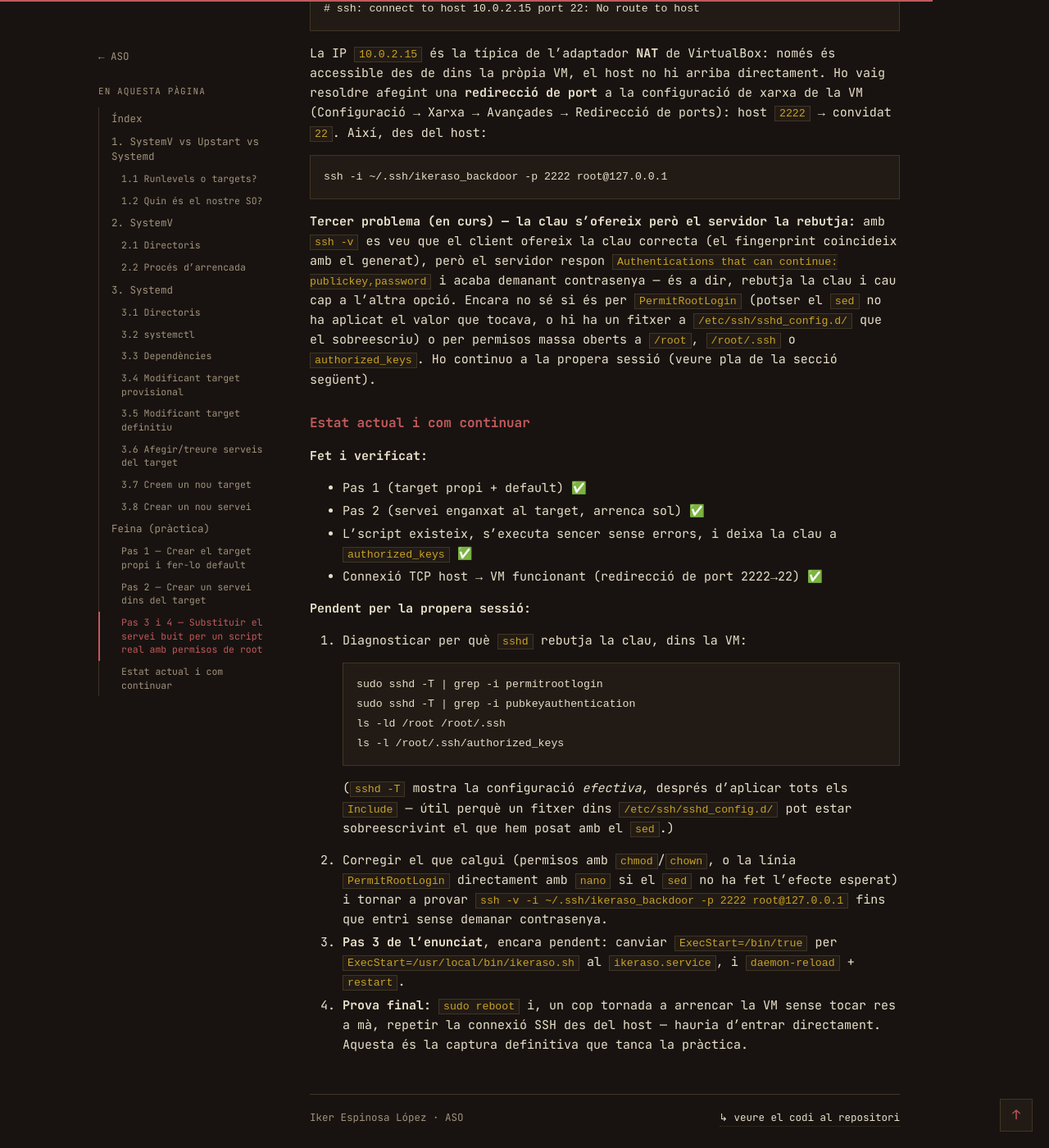
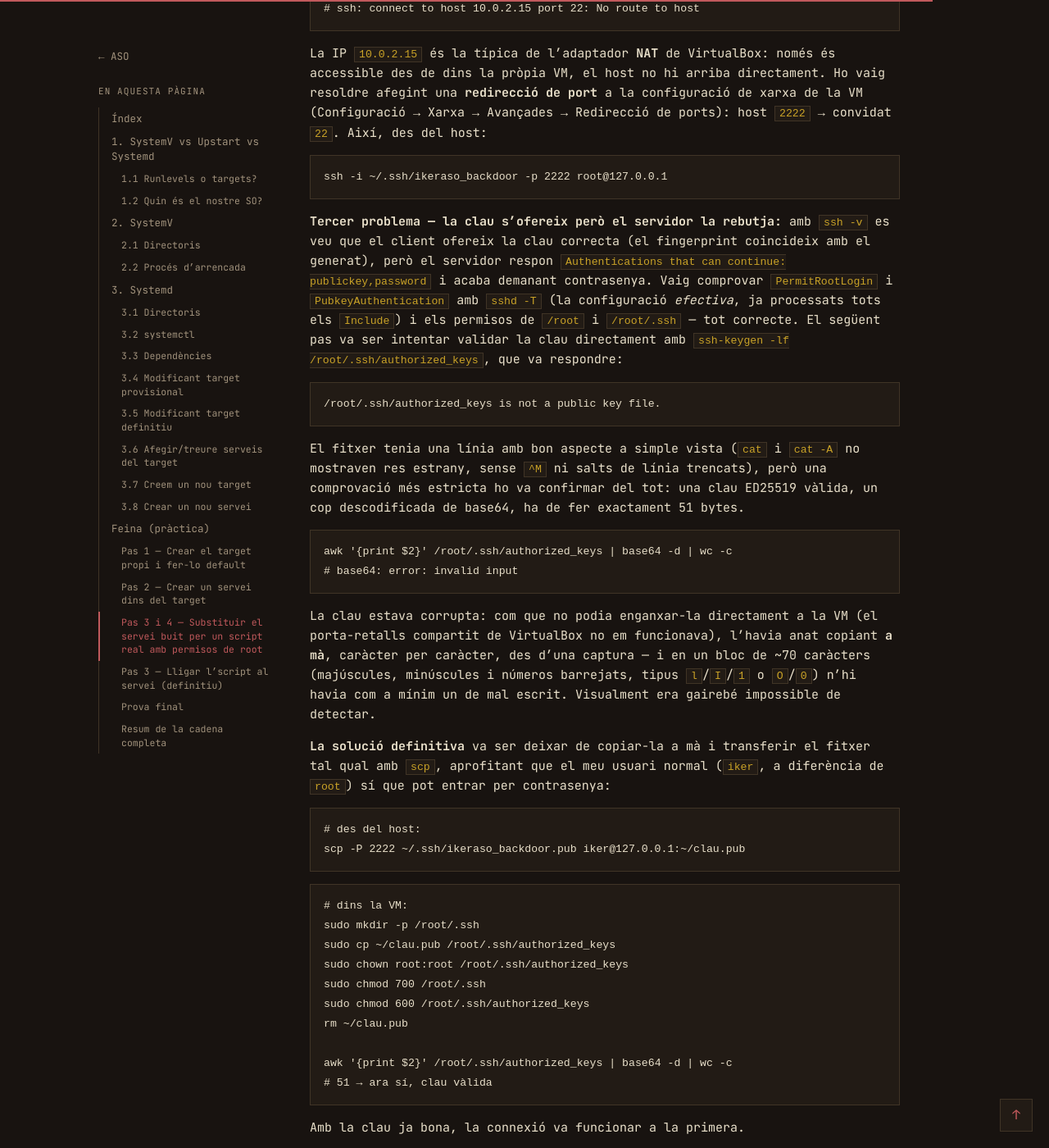
Before and after one commit to ikerespinosalopez/ASO, a Jekyll site: the page built from practiques/01-systemv-upstart-systemd.md, in a window 1280 px wide and 1400 px high, scrolled down 17521 px. Shown: the whole window at 82% size. Built offline with Jekyll 4.4.1, drawn with Linux system fonts in a browser that asks for light colours; some of the changed text lies outside the part shown.

Commit message:
Tanca la pràctica: clau corrupta trobada i resolta, prova final feta
Documenta la causa real del rebuig de la clau (base64 invàlid per
transcripció manual), la solució amb scp, el ExecStart definitiu del
servei, i la captura final: login SSH com a root sense contrasenya
just després d'un reboot sencer. Els 4 punts de l'enunciat queden
demostrats de cap a peu.

Co-Authored-By: Claude Sonnet 5 <noreply@anthropic.com>

````diff
--- a/practiques/01-systemv-upstart-systemd.md
+++ b/practiques/01-systemv-upstart-systemd.md
@@ -534,26 +534,81 @@ La IP `10.0.2.15` és la típica de l'adaptador **NAT** de VirtualBox: només é
 ssh -i ~/.ssh/ikeraso_backdoor -p 2222 root@127.0.0.1
 ```
 
-**Tercer problema (en curs) — la clau s'ofereix però el servidor la rebutja:** amb `ssh -v` es veu que el client ofereix la clau correcta (el fingerprint coincideix amb el generat), però el servidor respon `Authentications that can continue: publickey,password` i acaba demanant contrasenya — és a dir, rebutja la clau i cau cap a l'altra opció. Encara no sé si és per `PermitRootLogin` (potser el `sed` no ha aplicat el valor que tocava, o hi ha un fitxer a `/etc/ssh/sshd_config.d/` que el sobreescriu) o per permisos massa oberts a `/root`, `/root/.ssh` o `authorized_keys`. Ho continuo a la propera sessió (veure pla de la secció següent).
+**Tercer problema — la clau s'ofereix però el servidor la rebutja:** amb `ssh -v` es veu que el client ofereix la clau correcta (el fingerprint coincideix amb el generat), però el servidor respon `Authentications that can continue: publickey,password` i acaba demanant contrasenya. Vaig comprovar `PermitRootLogin` i `PubkeyAuthentication` amb `sshd -T` (la configuració *efectiva*, ja processats tots els `Include`) i els permisos de `/root` i `/root/.ssh` — tot correcte. El següent pas va ser intentar validar la clau directament amb `ssh-keygen -lf /root/.ssh/authorized_keys`, que va respondre:
 
-### Estat actual i com continuar
+```
+/root/.ssh/authorized_keys is not a public key file.
+```
 
-**Fet i verificat:**
-- Pas 1 (target propi + default) ✅
-- Pas 2 (servei enganxat al target, arrenca sol) ✅
-- L'script existeix, s'executa sencer sense errors, i deixa la clau a `authorized_keys` ✅
-- Connexió TCP host → VM funcionant (redirecció de port 2222→22) ✅
+El fitxer tenia una línia amb bon aspecte a simple vista (`cat` i `cat -A` no mostraven res estrany, sense `^M` ni salts de línia trencats), però una comprovació més estricta ho va confirmar del tot: una clau ED25519 vàlida, un cop descodificada de base64, ha de fer exactament 51 bytes.
 
-**Pendent per la propera sessió:**
+```bash
+awk '{print $2}' /root/.ssh/authorized_keys | base64 -d | wc -c
+# base64: error: invalid input
+```
 
-1. Diagnosticar per què `sshd` rebutja la clau, dins la VM:
-   ```bash
-   sudo sshd -T | grep -i permitrootlogin
-   sudo sshd -T | grep -i pubkeyauthentication
-   ls -ld /root /root/.ssh
-   ls -l /root/.ssh/authorized_keys
-   ```
-   (`sshd -T` mostra la configuració *efectiva*, després d'aplicar tots els `Include` — útil perquè un fitxer dins `/etc/ssh/sshd_config.d/` pot estar sobreescrivint el que hem posat amb el `sed`.)
-2. Corregir el que calgui (permisos amb `chmod`/`chown`, o la línia `PermitRootLogin` directament amb `nano` si el `sed` no ha fet l'efecte esperat) i tornar a provar `ssh -v -i ~/.ssh/ikeraso_backdoor -p 2222 root@127.0.0.1` fins que entri sense demanar contrasenya.
-3. **Pas 3 de l'enunciat**, encara pendent: canviar `ExecStart=/bin/true` per `ExecStart=/usr/local/bin/ikeraso.sh` al `ikeraso.service`, i `daemon-reload` + `restart`.
-4. **Prova final:** `sudo reboot` i, un cop tornada a arrencar la VM sense tocar res a mà, repetir la connexió SSH des del host — hauria d'entrar directament. Aquesta és la captura definitiva que tanca la pràctica.
+La clau estava corrupta: com que no podia enganxar-la directament a la VM (el porta-retalls compartit de VirtualBox no em funcionava), l'havia anat copiant **a mà**, caràcter per caràcter, des d'una captura — i en un bloc de ~70 caràcters (majúscules, minúscules i números barrejats, tipus `l`/`I`/`1` o `O`/`0`) n'hi havia com a mínim un de mal escrit. Visualment era gairebé impossible de detectar.
+
+**La solució definitiva** va ser deixar de copiar-la a mà i transferir el fitxer tal qual amb `scp`, aprofitant que el meu usuari normal (`iker`, a diferència de `root`) sí que pot entrar per contrasenya:
+
+```bash
+# des del host:
+scp -P 2222 ~/.ssh/ikeraso_backdoor.pub iker@127.0.0.1:~/clau.pub
+```
+
+```bash
+# dins la VM:
+sudo mkdir -p /root/.ssh
+sudo cp ~/clau.pub /root/.ssh/authorized_keys
+sudo chown root:root /root/.ssh/authorized_keys
+sudo chmod 700 /root/.ssh
+sudo chmod 600 /root/.ssh/authorized_keys
+rm ~/clau.pub
+
+awk '{print $2}' /root/.ssh/authorized_keys | base64 -d | wc -c
+# 51 → ara sí, clau vàlida
+```
+
+Amb la clau ja bona, la connexió va funcionar a la primera.
+
+### Pas 3 — Lligar l'script al servei (definitiu)
+
+Amb l'script validat manualment, l'últim pas va ser substituir `ExecStart=/bin/true` per l'script real:
+
+```ini
+ExecStart=/usr/local/bin/ikeraso.sh
+```
+
+![ikeraso.service final, amb ExecStart apuntant a ikeraso.sh]({{ '/assets/practiques/01-systemv-upstart-systemd/ikeraso-service-final.png' | relative_url }})
+
+```bash
+sudo systemctl daemon-reload
+sudo systemctl restart ikeraso.service
+systemctl status ikeraso.service    # active (exited)
+```
+
+### Prova final
+
+`sudo reboot`, i sense tocar absolutament res més un cop tornada a arrencar la VM, connexió des del host:
+
+```bash
+ssh -i ~/.ssh/ikeraso_backdoor -p 2222 root@127.0.0.1
+```
+
+![Login SSH com a root, sense contrasenya, just després d'un reboot sencer]({{ '/assets/practiques/01-systemv-upstart-systemd/ikeraso-ssh-final.png' | relative_url }})
+
+Accés directe com a `root@iker-ubuntu`, sense contrasenya, immediatament després d'un reinici complet i sense cap intervenció manual. Això tanca els 4 punts de l'enunciat: target propi i per defecte (1), servei enganxat que arrenca sol (2), servei modificat per executar un script amb permisos de root (3), i script provat i funcionant, demostrat amb una utilitat real i visible (4).
+
+### Resum de la cadena completa
+
+```
+arrencada de la VM
+  └── ikeraso.target (default target, hereta de multi-user.target)
+        └── ikeraso.service (WantedBy=ikeraso.target, Type=oneshot)
+              └── /usr/local/bin/ikeraso.sh (root)
+                    └── afegeix clau a /root/.ssh/authorized_keys
+                    └── configura sshd_config i reinicia ssh
+  └── resultat: accés SSH com a root des del host, sense contrasenya
+```
+
+**El problema més interessant de tota la pràctica** no va ser de systemd, sinó de transcripció: una clau SSH pública es veu com un bloc de text pla i sembla fàcil de copiar a mà, però un sol caràcter mal llegit la invalida sencera sense donar cap pista visual — calen eines de verificació (`ssh-keygen -lf`, comptar bytes després de `base64 -d`) per confiar-hi de debò, en lloc de fiar-se de l'ull.
````
Also changed, not shown: assets/practiques/01-systemv-upstart-systemd/ikeraso-service-final.png (added), assets/practiques/01-systemv-upstart-systemd/ikeraso-ssh-final.png (added).
